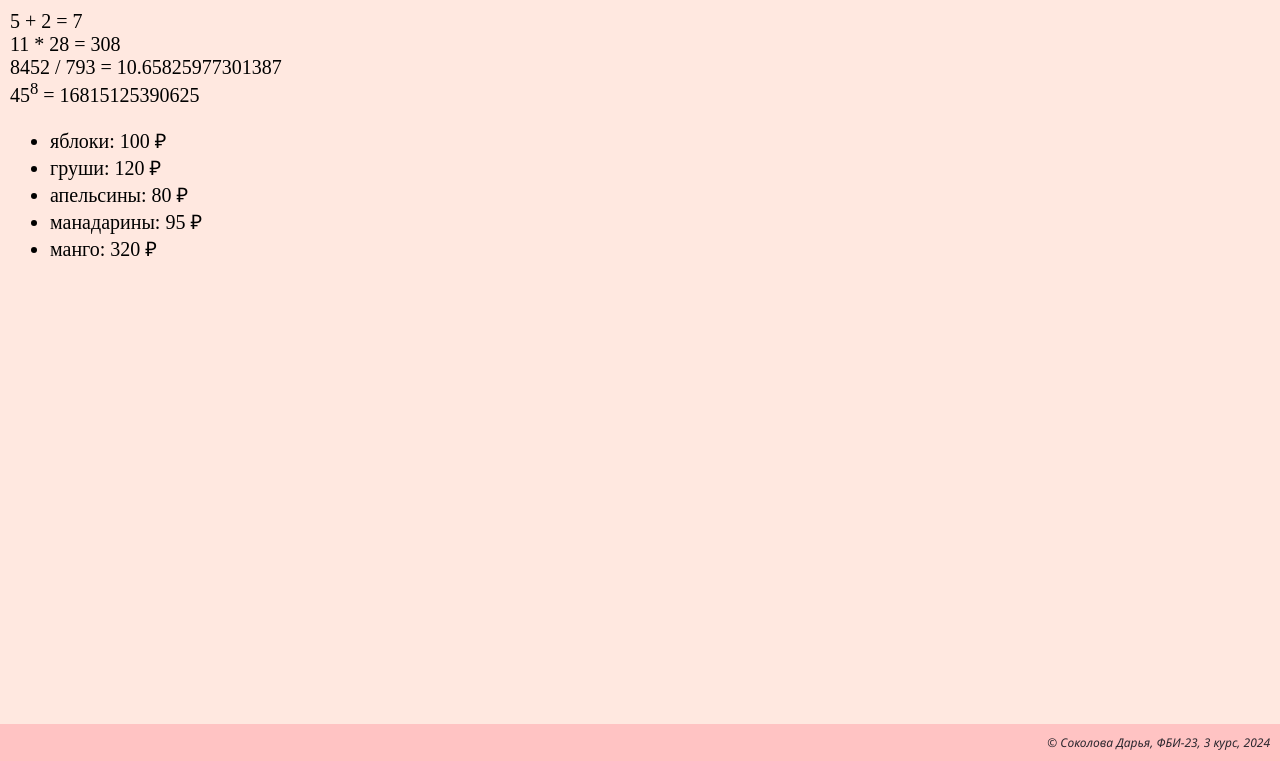
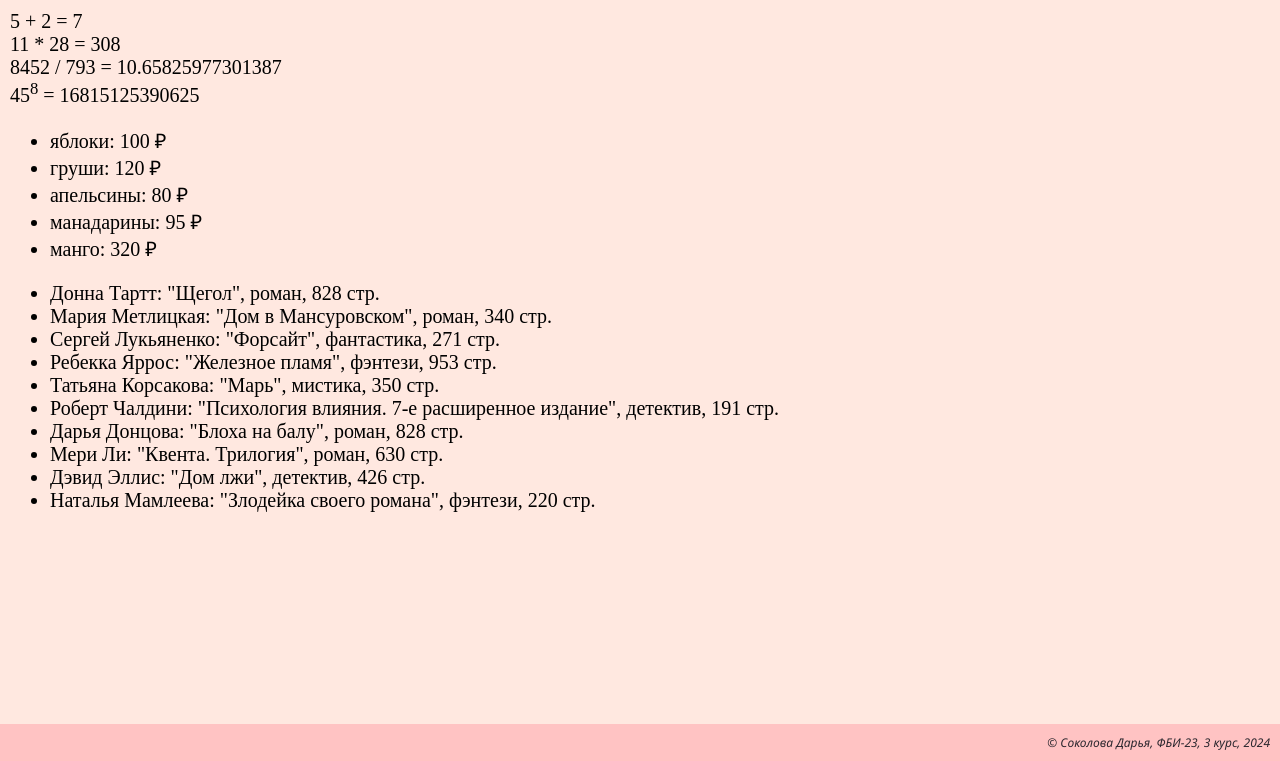
Before and after one commit to deehope/web--programming-labs-2, a Flask app: page /lab2/example in a window 1280 px wide. Shown: the part 39-800 px from the top of the page. Run offline with Flask 3, Linux system fonts and the light colour scheme.

Commit message:
Книги

```diff
--- a/app.py
+++ b/app.py
@@ -216,4 +216,16 @@ def example():
         {'name':'манадарины', 'price': 95},
         {'name':'манго', 'price': 320}
     ]
-    return render_template('example.html', number = number, name = name, group = group, course = course, fruits = fruits)
+    books = [
+        {'author': 'Донна Тартт', 'name': 'Щегол', 'genre': 'роман', 'count': 828 },
+        {'author': 'Мария Метлицкая', 'name': 'Дом в Мансуровском', 'genre': 'роман', 'count': 340 },
+        {'author': 'Сергей Лукьяненко', 'name': 'Форсайт', 'genre': 'фантастика', 'count': 271 },
+        {'author': 'Ребекка Яррос', 'name': 'Железное пламя', 'genre': 'фэнтези', 'count': 953 },
+        {'author': 'Татьяна Корсакова', 'name': 'Марь', 'genre': 'мистика', 'count': 350 },
+        {'author': 'Роберт Чалдини', 'name': 'Психология влияния. 7-е расширенное издание', 'genre': 'детектив', 'count': 191 },
+        {'author': 'Дарья Донцова', 'name': 'Блоха на балу', 'genre': 'роман', 'count': 828 },
+        {'author': 'Мери Ли', 'name': 'Квента. Трилогия', 'genre': 'роман', 'count': 630 },
+        {'author': 'Дэвид Эллис', 'name': 'Дом лжи', 'genre': 'детектив', 'count': 426 },
+        {'author': 'Наталья Мамлеева', 'name': 'Злодейка своего романа', 'genre': 'фэнтези', 'count': 220 }
+    ]
+    return render_template('example.html', number = number, name = name, group = group, course = course, fruits = fruits, books = books)
--- a/templates/example.html
+++ b/templates/example.html
@@ -19,6 +19,11 @@
         <ul>
             {% for f in fruits %}
             <li>{{ f.name }}: {{ f.price }} &#8381;</li>
+            {% endfor %}
+        </ul>
+        <ul>
+            {% for b in books %}
+            <li>{{ b.author }}: "{{ b.name }}", {{ b.genre }}, {{ b.count }} стр.</li>
             {% endfor %}
         </ul>
     </main>
```
